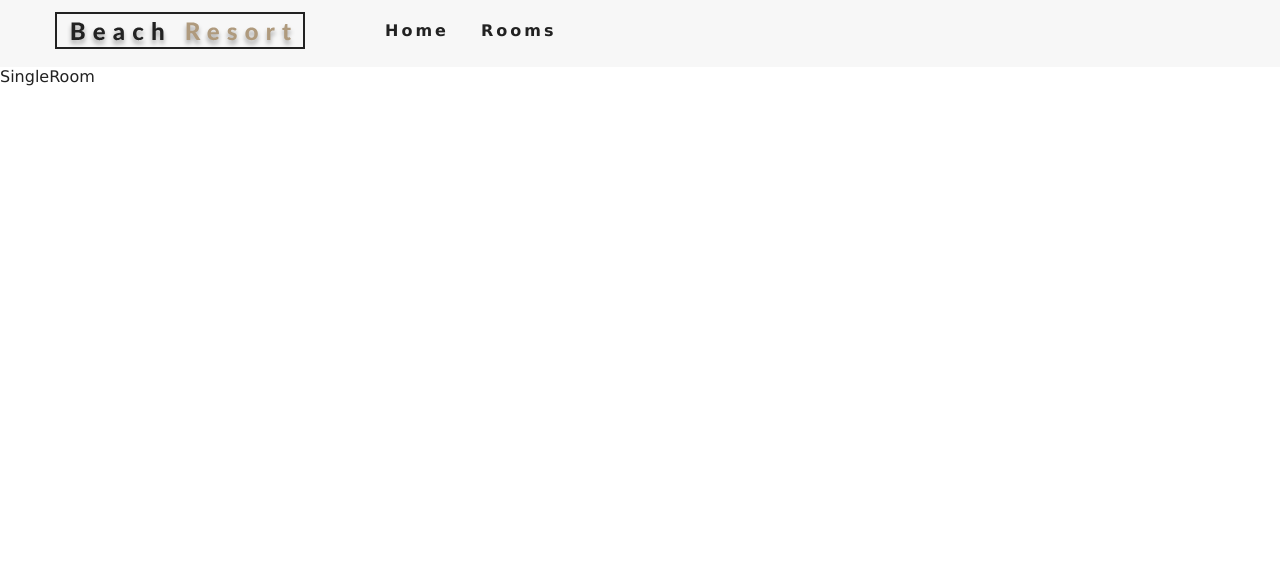
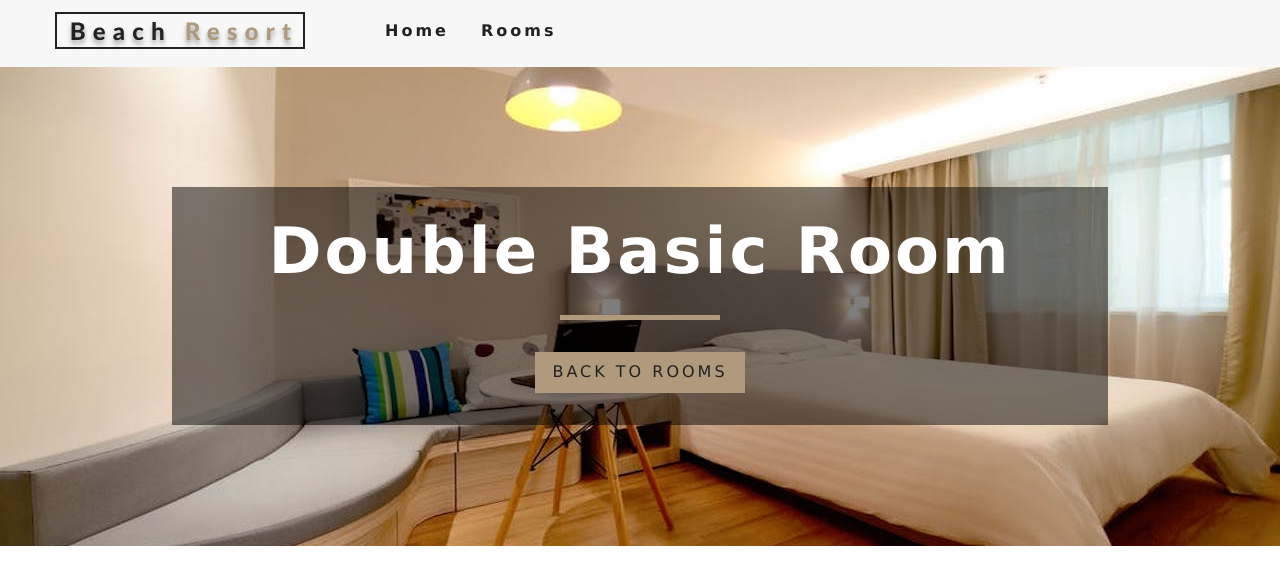
Before and after one commit to matthiashaefeli/udemy-resort, a React (Create React App) app: page /rooms/double-basic in a window 1280 px wide. Shown: the top 584 px of the page. Built offline with nearby package versions, Linux system fonts and the light colour scheme.

Commit message:
render single room

```diff
--- a/src/pages/SingleRoom.js
+++ b/src/pages/SingleRoom.js
@@ -1,11 +1,42 @@
 import React, { Component } from 'react'
+import defaultBcg from '../images/room-1.jpeg'
+import Hero from '../components/Hero'
+import Banner from '../components/Banner'
+import { Link } from 'react-router-dom'
+import { RoomContext } from '../context'
 
 export default class SingleRoom extends Component {
+  constructor(props) {
+    super(props)
+    this.state = {
+      slug: this.props.match.params.slug,
+      defaultBcg
+    }
+  }
+
+  static contextType = RoomContext
+
   render() {
+    const { getRoom } = this.context;
+    const room = getRoom(this.state.slug);
+    if (!room) {
+      return (
+        <div className="error">
+          <h3>no such room could be found...</h3>
+          <Link to='/rooms' className='btn-primary'>Back to rooms</Link>
+        </div>
+      )
+    }
+    const { name, description, capacity, price, extras, breakfast, pets, images } = room
+
     return (
-      <div>
-        SingleRoom
-      </div>
+      <Hero hero='roomsHero'>
+        <Banner title={`${name} room`}>
+          <Link to='/rooms' className='btn-primary'>
+            back to rooms
+          </Link>
+        </Banner>
+      </Hero>
     )
   }
 }
```
